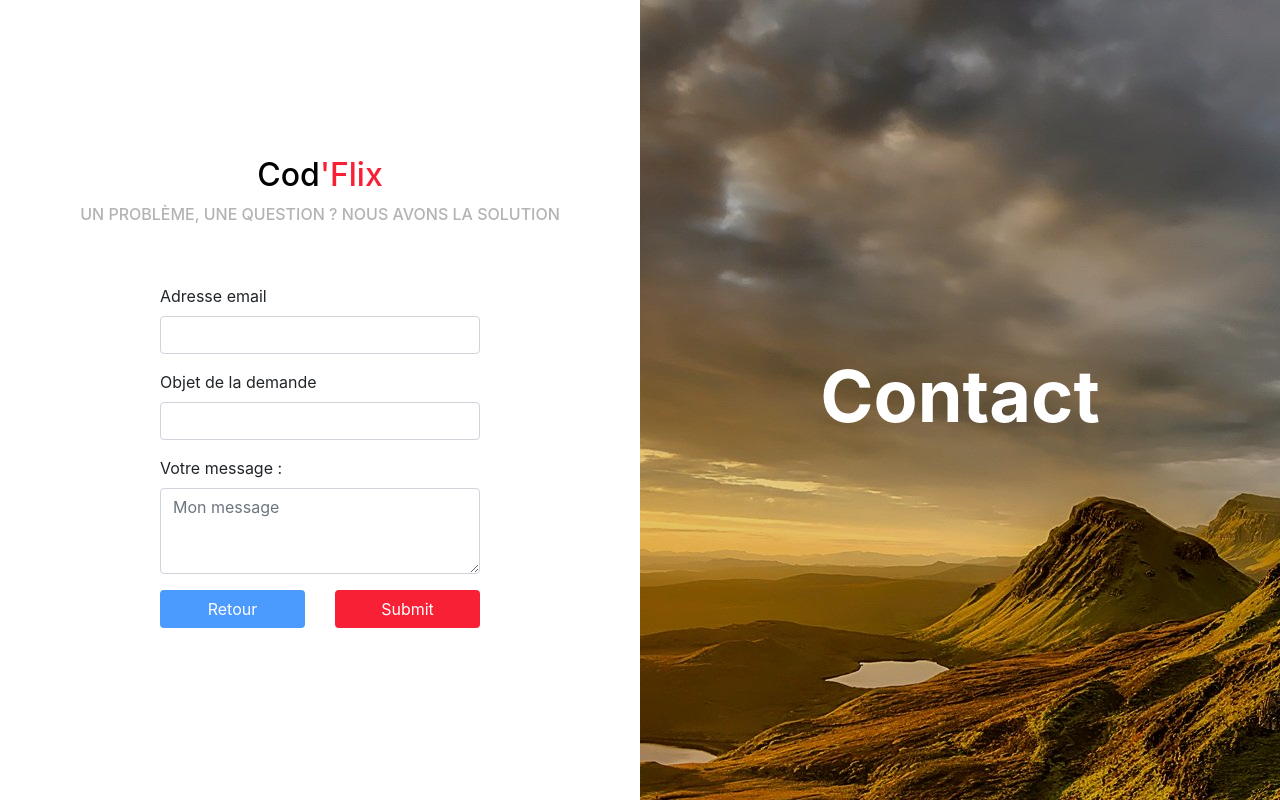
After one commit to CedricLphn/ec-code-2020-codflix-php, a PHP site: page /view/contactView.php in a window 1280 px wide. The commit adds this page. Run offline with PHP 8.4, Linux system fonts and the light colour scheme; the template is opened without the code that fills it, so the values that code supplies are empty.

Commit message:
The contact page is functional: the contact information is put automatically if the user is logged in.

```diff
--- a/model/user.php
+++ b/model/user.php
@@ -112,8 +112,6 @@ class User {
     // Open database connection
     $db   = init_db();
 
-    echo $id;
-
     $req  = $db->prepare( "SELECT * FROM user WHERE id = ? AND activation IS NULL" );
     $req->execute( array( $id ));
 
--- /dev/null
+++ b/view/contactView.php
@@ -0,0 +1,74 @@
+<?php ob_start(); ?>
+
+<div class="landscape">
+    <div class="bg-black">
+        <div class="row no-gutters">
+            <div class="col-md-6 full-height bg-white">
+                <div class="auth-container">
+                    <h2><span>Cod</span>'Flix</h2>
+                    <h3>Un problème, une question ? Nous avons la solution</h3>
+
+                    <form method="post" action="index.php?action=contact" class="custom-form">
+                        <?php
+                        if (!isset($success_msg)) {
+                        ?>
+
+                            <div class="form-group">
+                                <label for="email">Adresse email</label>
+                                <input type="email" name="email" value="<?= $contact->email; ?>" id="email" class="form-control" />
+                            </div>
+
+                            <div class="form-group">
+                                <label for="email">Objet de la demande</label>
+                                <input name="subject" value="<?= $contact->subject; ?>" id="email" class="form-control" />
+                            </div>
+
+                            <div class="form-group">
+                                <label for="message">Votre message :</label>
+                                <textarea name="message" class="form-control" id="message" placeholder="Mon message" rows="3"><?= $contact->message ?></textarea>
+                            </div>
+
+                            <div class="form-group">
+                                <div class="row">
+                                    <div class="col-md-6">
+                                        <a href="index.php" class="btn btn-block bg-blue">Retour</a>
+                                    </div>
+                                    <div class="col-md-6">
+                                        <input type="submit" name="Valider" class="btn btn-block bg-red" />
+                                    </div>
+                                </div>
+                            </div>
+                            <span class="error-msg">
+                                <?= isset($error_msg) ? $error_msg : null; ?>
+                            </span>
+                        <?php
+                        } else {
+                        ?>
+                            <span class="error-msg text-success">
+                                <?= $success_msg ?>
+                            </span>
+                            <hr />
+                            <div class="row">
+                                <div class="col-md-12">
+                                    <a href="index.php" class="btn btn-block bg-danger">Retour</a>
+                                </div>
+                            </div>
+                        <?php
+                        }
+                        ?>
+                    </form>
+                </div>
+            </div>
+            <div class="col-md-6 full-height">
+                <div class="auth-container">
+                    <h1>Contact</h1>
+                </div>
+            </div>
+        </div>
+    </div>
+</div>
+
+
+<?php $content = ob_get_clean(); ?>
+
+<?php require(__DIR__ . '/base.php'); ?>
--- a/view/dashboard.php
+++ b/view/dashboard.php
@@ -20,7 +20,7 @@
           <ul>
             <li class="<?= $_GET['action'] ?? 'active' ?>"><a href="/">Médias</a></li>
             <li class="<?= (isset($_GET['action']) && $_GET['action'] == 'history') ? 'active' : '' ?>"><a href="?action=history">Mon historique</a></li>
-            <li><a href="#">Nous contacter</a></li>
+            <li><a href="index.php?action=contact">Nous contacter</a></li>
             <li><a href="index.php?action=logout">Me déconnecter</a></li>
           </ul>
         </div>
--- a/view/homeView.php
+++ b/view/homeView.php
@@ -15,6 +15,9 @@
                 <div class="col-md-6"><a href="index.php?action=login" class="btn btn-block bg-red">Connexion</a></div>
                 <div class="col-md-6"><a href="index.php?action=signup" class="btn btn-block bg-blue">Inscription</a></div>
             </div>
+            <div class="fixed-bottom row btn-container">
+                <div class="col-md-12"><a href="index.php?action=contact" class="btn btn-block bg-dark">Contactez-nous</a></div>
+            </div>
         </div>
     </div>
 </div>
```
Also changed, not shown: controller/contactController.php (added, +57 -0 lines), index.php (+7 -0 lines).
